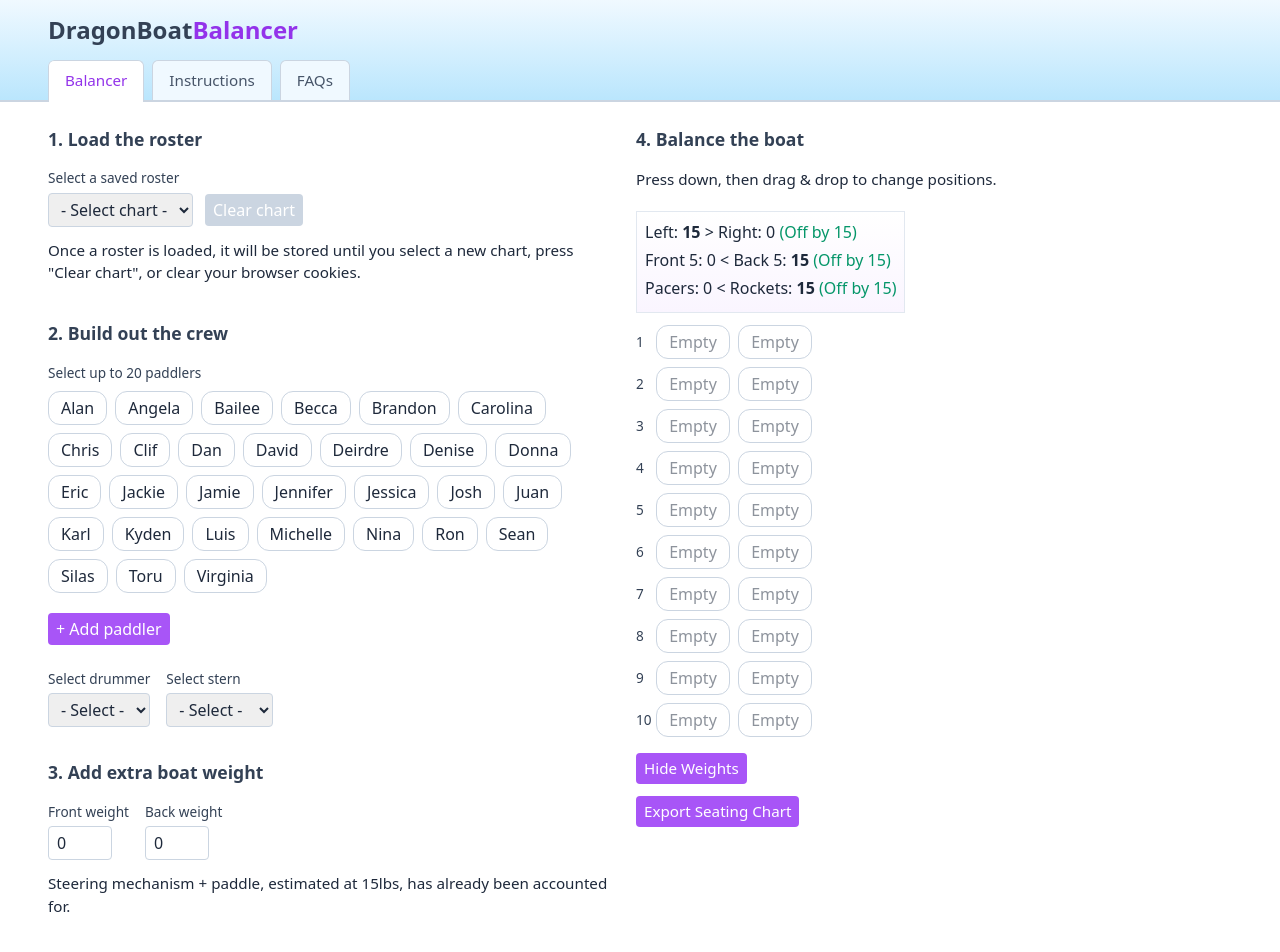
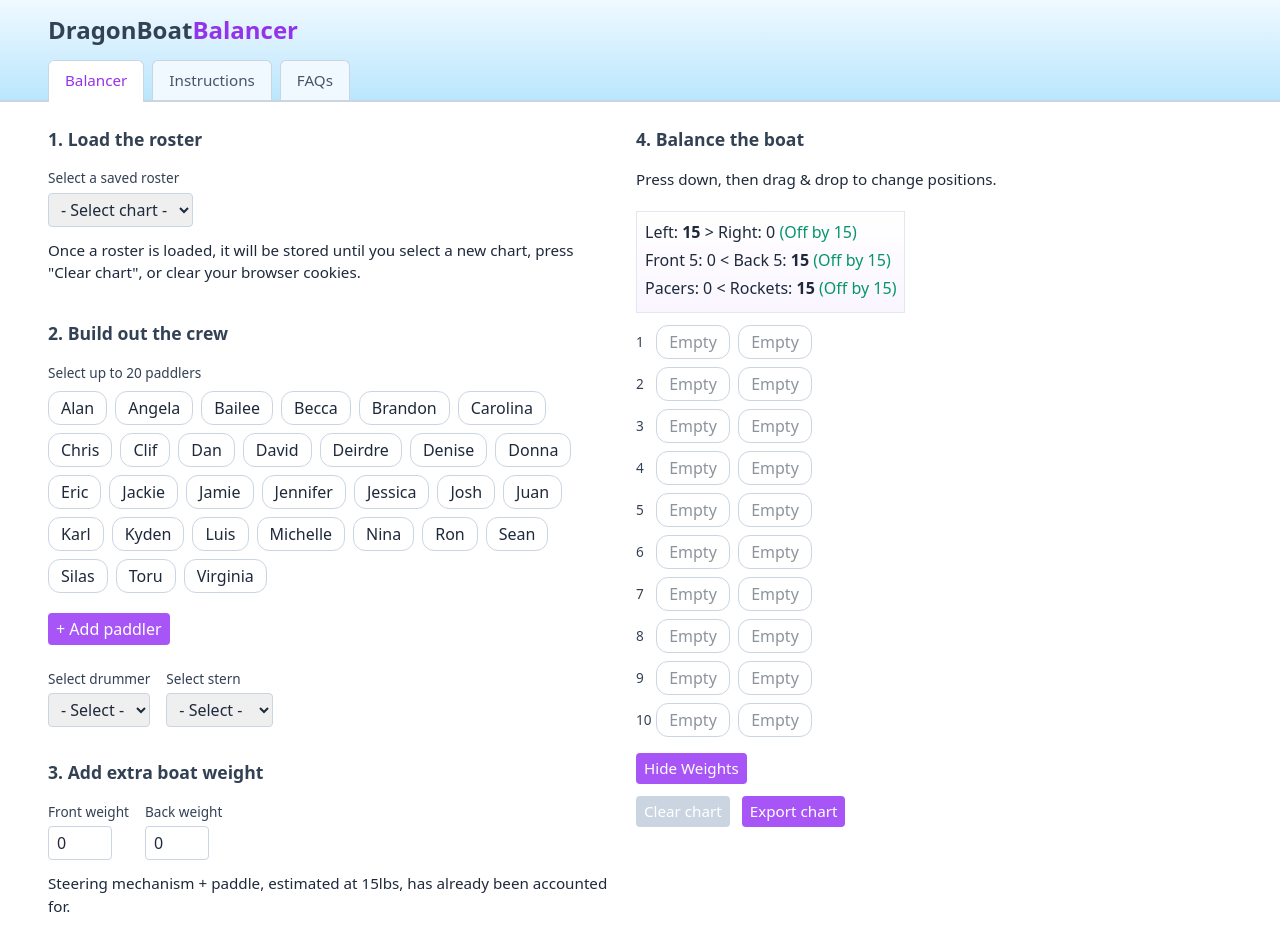
Before and after one commit to varoper/dragonboat-seating, a React (Vite) app: page / in a window 1280 px wide. Shown: the top 952 px of the page. Built offline with nearby package versions, Linux system fonts and the light colour scheme.

Commit message:
Move Clear chart button, link style, some docs

```diff
--- a/src/App.css
+++ b/src/App.css
@@ -22,8 +22,16 @@ h2 {
   @apply font-bold text-lg text-slate-700 mb-4;
 }
 
+h3 {
+  @apply font-medium text-lg text-slate-700 mb-3;
+}
+
 p {
   @apply text-md pb-3;
+}
+
+a {
+  @apply no-underline hover:underline text-purple-600 active:text-sky-500 outline-none focus:border-dashed focus:border-b focus:border-sky-500;
 }
 
 label {
@@ -66,6 +74,14 @@ section {
   @apply mb-4;
 }
 
+pre {
+  @apply p-3 my-3 bg-slate-100;
+}
+
+strong {
+  @apply font-bold;
+}
+
 fieldset {
   @apply mb-3;
 }
--- a/src/Instructions.jsx
+++ b/src/Instructions.jsx
@@ -4,16 +4,31 @@ import React from 'react';
 function Instructions() {
   return (
     <div>
-      <h2>How to Use the Seating Chart</h2>
-      <ul className="list-disc list-inside space-y-2 text-slate-700">
-        <li>Import paddlers from the CSV automatically on load.</li>
-        <li>Select up to 20 paddlers to place in the boat.</li>
-        <li>Choose a stern and drummer from the dropdowns.</li>
-        <li>Drag and drop paddlers to rearrange seating.</li>
-        <li>Use the dropdown to load a saved seating chart from a CSV file.</li>
-        <li>Click "Clear Chart" to reset all selections.</li>
-        <li>Use the "Export Seating Chart" button to download the current layout.</li>
-      </ul>
+      <h2>
+        The Roster
+      </h2>
+      <p>Your roster be in .csv format and include the following columns:</p>
+      <h3>name</h3>
+      <p>Required. Each name should be unique. You can use a last initial if you have two paddlers with the same name. </p>
+      <h3>weight</h3>
+      <p>Required. This is used for the boat balancing math.</p>
+      <h3>side</h3>
+      <p>Required. This is the side the paddler is able to paddle on. Use one of the following: 'left', 'right', 'either', 'none'</p>
+      <h3>role</h3>
+      <p>Optional. Leave empty if the person only paddles. You can add 'drummer' or 'stern'. These are used in balancing the front and back of the boat.</p>
+      <p>Here is a sample roster:</p>
+      <pre>
+        name,weight,side,role<br />
+        Bubba,145,either,<br />
+        Sally,260,left,<br />
+        Jimbo,190,none,stern<br />
+        Rafael,245,either,<br />
+        Enrique,170,either,<br />
+        Marcie,120,either,drummer<br />
+        Fannie,160,either,<br />
+      </pre>
+
+      <p>You can <a href="#">download a sample roster (TODO ADD THIS)</a> and edit it with your own team's info.</p>
       <h2>
         Balancing strategies
       </h2>
--- a/src/SeatingChart.jsx
+++ b/src/SeatingChart.jsx
@@ -38,7 +38,8 @@ function SeatingChart() {
     side: 'either',
   }));
 
-  const isChartEmpty = seatingChart.every(seat => seat.name === 'Empty') && !drummer && !stern
+  const isChartEmpty = (seatingChart) => seatingChart.every(seat => seat.name === 'Empty') && !drummer && !stern;
+  const isBoatFull = (seatingChart) => seatingChart.every(seat => seat.name !== 'Empty');
 
   useEffect(() => {
     fetch('/paddlers.csv')
@@ -175,8 +176,9 @@ function SeatingChart() {
       updated[index] = { name: 'Empty', weight: 0, side: 'either' };
       return storeSeatingChart(updated);
     }
+    if (isBoatFull(seatingChart)) { return setSelectionError('All seats filled.'); }
+
     const emptyIndex = seatingChart.findIndex(seat => seat.name === 'Empty');
-    if (emptyIndex === -1) return setSelectionError('All seats filled.');
     const updated = [...seatingChart];
     updated[emptyIndex] = p;
     storeSeatingChart(updated);
@@ -253,13 +255,6 @@ function SeatingChart() {
                   <option key={file} value={file}>{file}</option>
                 ))}
               </select>
-              <button
-                className={`ml-3 ${isChartEmpty ? 'button-inactive' : ''}`}
-                onClick={isChartEmpty ? undefined : clearChart}
-                disabled={isChartEmpty}
-              >
-                {'Clear chart'}
-              </button>
             </fieldset>
             <p>Once a roster is loaded, it will be stored until you select a new chart, press "Clear chart", or clear your browser cookies.</p>
           </div>
@@ -427,13 +422,23 @@ function SeatingChart() {
                 extraBackWeight={extraBackWeight}
               />
 
-              {!showExportInput ? (
-                <p>
+              <p>
+                <button
+                  className={`mr-3 ${isChartEmpty(seatingChart) ? 'button-inactive' : ''}`}
+                  onClick={isChartEmpty(seatingChart) ? undefined : clearChart}
+                  disabled={isChartEmpty(seatingChart)}
+                >
+                  {'Clear chart'}
+                </button>
+
+                {!showExportInput && (
                   <button onClick={() => setShowExportInput(true)}>
-                    Export Seating Chart
+                    Export chart
                   </button>
-                </p>
-              ) : (
+                )}
+              </p>
+
+              {showExportInput && (
                 <div className="mt-4 space-y-2 toggle-form">
                   <div>
                     <label htmlFor="csv_filename">Choose file name</label>
```
